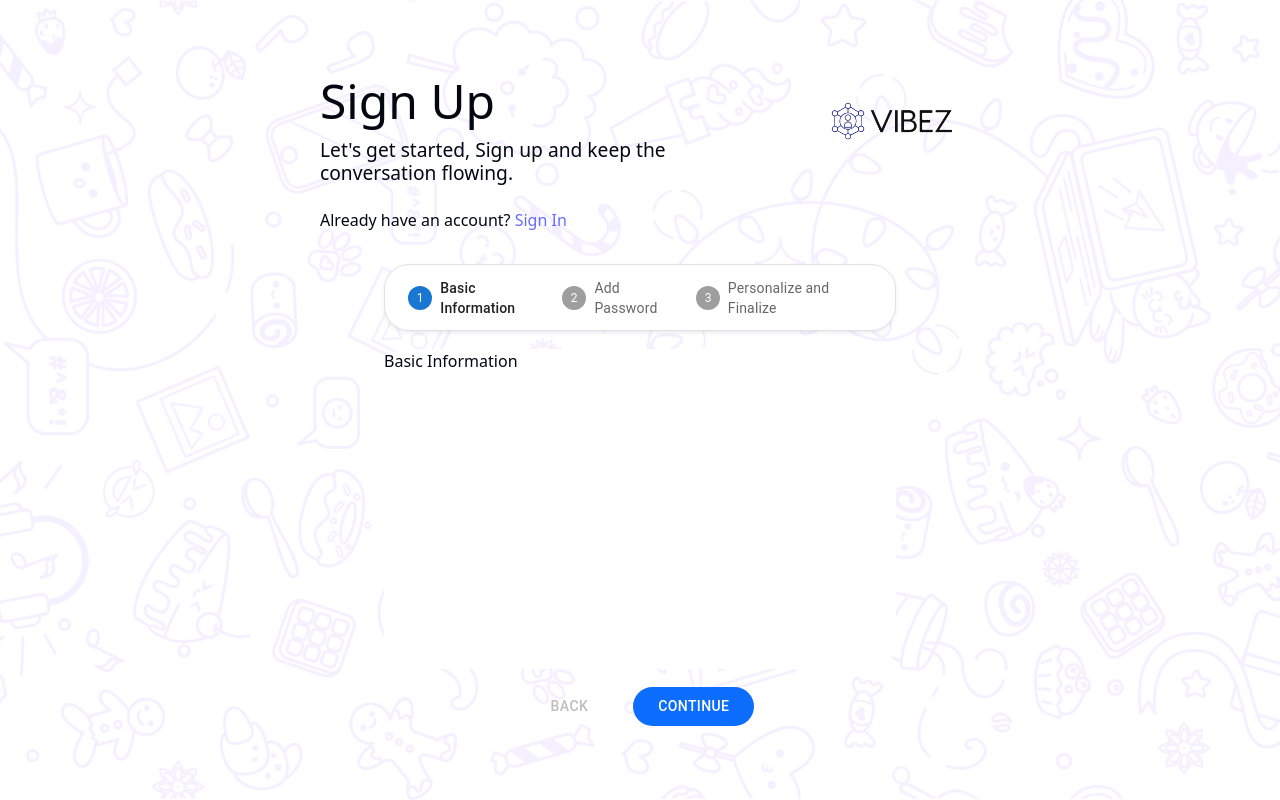
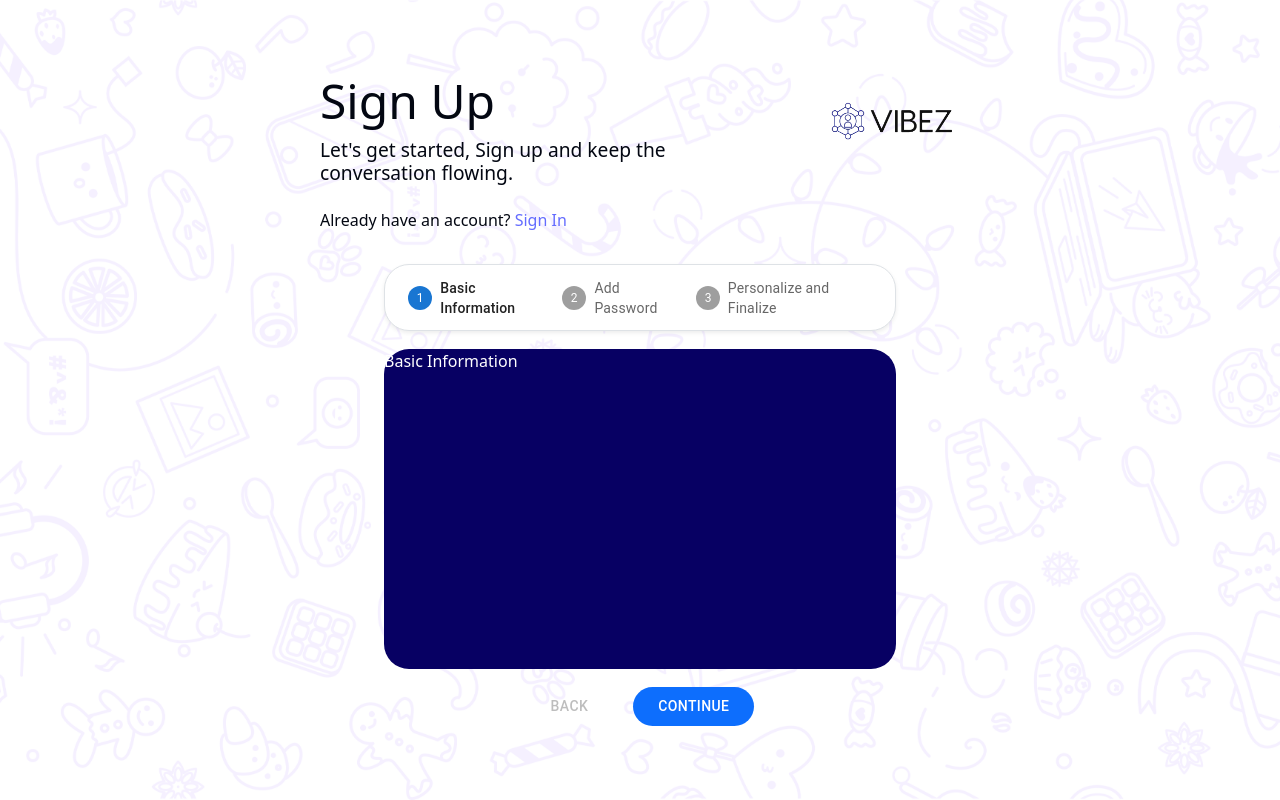
Before and after one commit to OshithRoshantha/Vibez-client, a React (Vite) app: page /Signup in a window 1280 px wide. Built offline with nearby package versions, Linux system fonts and the light colour scheme.

Commit message:
update SignupElement styles; change background color and text color for better visibility

```diff
--- a/src/Components/Styles/SignupElement.css
+++ b/src/Components/Styles/SignupElement.css
@@ -8,7 +8,8 @@
     border-radius: 25px;
 }
 .stepper-content{
-    background-color: white;
+    background-color: rgb(7, 0, 99);
+    color: white;
     border-radius: 25px;
     width: 100%;
     height: 40vh;
--- a/src/Pages/Signup.jsx
+++ b/src/Pages/Signup.jsx
@@ -1,4 +1,3 @@
-import React from 'react'
 import './Styles/Signup.css'
 import SignupElement from '@/Components/SignupElement'
 import mainLogo from '../assets/Icons/main-logo.png'
```
